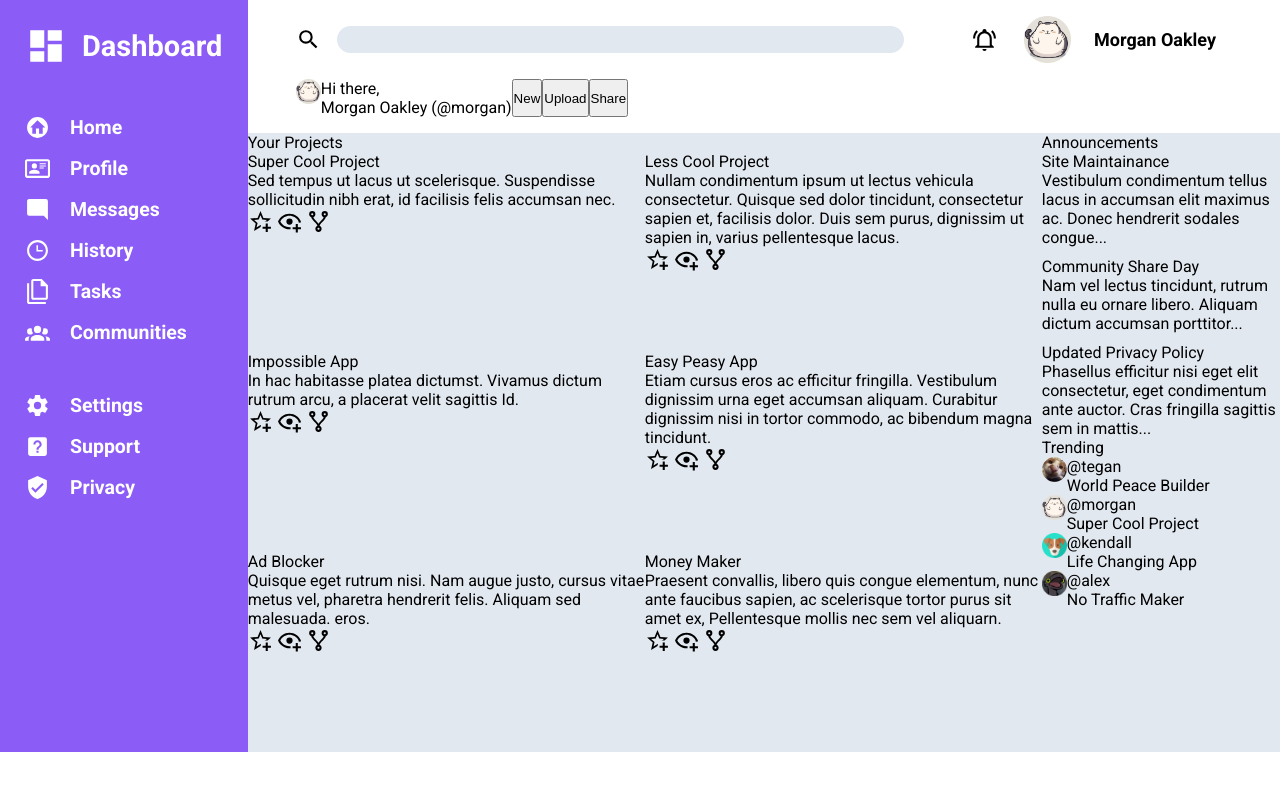
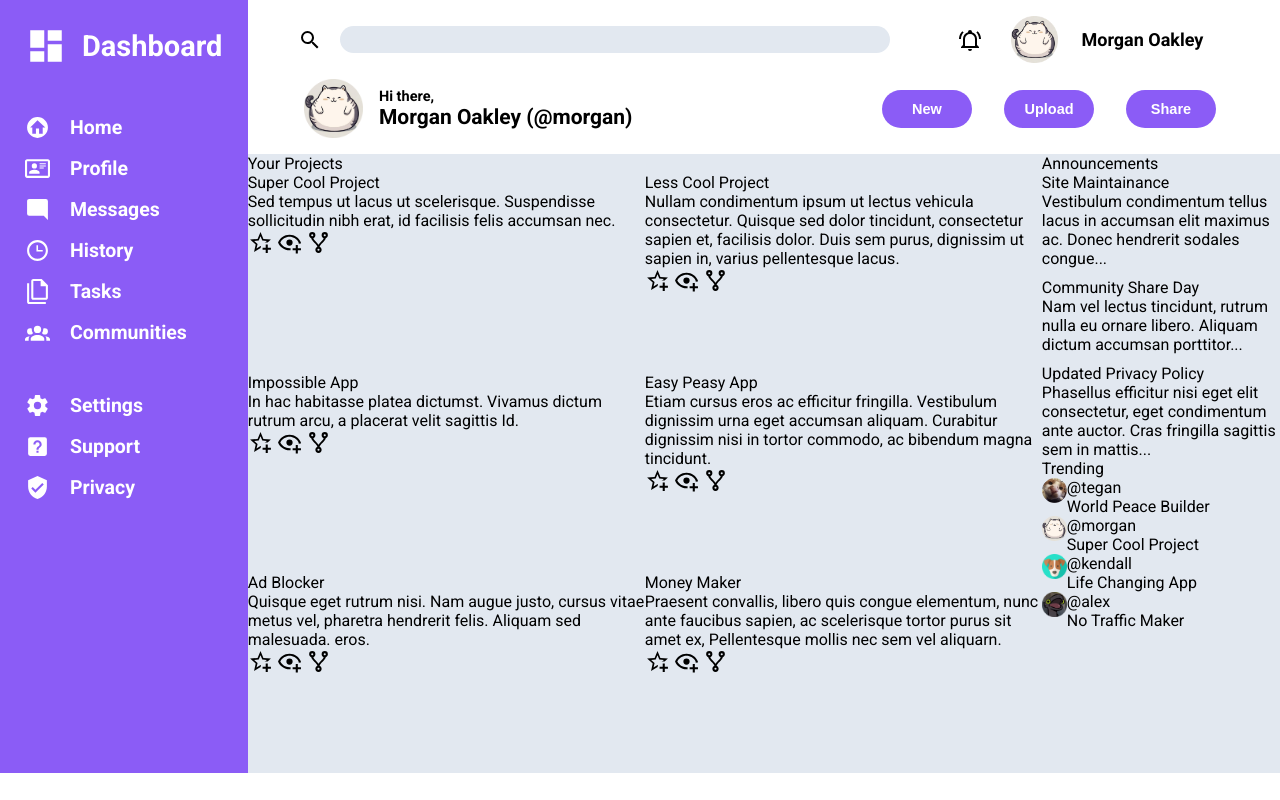
Before and after one commit to Adwithr/admin-dashboard, a plain HTML site: page index.html in a window 1280 px wide. Drawn offline with Linux system fonts and the light colour scheme.

Commit message:
header done

```diff
--- a/index.html
+++ b/index.html
@@ -57,7 +57,7 @@
     <div class="header">
       <div class="header-row-one">
         <div class="h-r-one-left">
-          <img src="./Assets/magnify.svg" alt="search" />
+          <img src="./Assets/magnify.svg" alt="search" id="search" />
           <input type="text" name="search-bar" id="search-bar" id="search-bar" />
         </div>
         <div class="h-r-one-right">
--- a/scss/_header.scss
+++ b/scss/_header.scss
@@ -1,3 +1,5 @@
+@use "sidebar";
+
 .header {
   display: grid;
   grid-template-rows: repeat(2, auto);
@@ -8,8 +10,7 @@
   gap: 1em;
 }
 
-.header-row-one,
-.header-row-two {
+.header-row-one {
   display: flex;
 }
 
@@ -24,6 +25,22 @@
   gap: 1em;
 }
 
+#search,
+#notifications {
+  height: 28px;
+  width: 28px;
+  display: inline-block;
+  padding: 2px;
+  border-radius: 50%;
+  transition: background-color 0.2s ease;
+  &:hover {
+    background-color: hsl(0, 0%, 95%);
+  }
+  &:active {
+    background-color: hsl(0, 0%, 99%);
+  }
+}
+
 .h-r-one-right {
   display: grid;
   grid-template-columns: repeat(3, auto);
@@ -36,8 +53,10 @@
   }
   .username {
     margin-left: -0.5em;
+    margin-right: 0.7em;
     font-weight: bold;
     font-size: large;
+    cursor: default;
   }
   #notifications {
     margin-right: -0.3em;
@@ -58,11 +77,57 @@
   }
 }
 
-.h-r-two-left {
-  display: flex;
+.header-row-two {
+  display: grid;
+  grid-template-columns: repeat(2, 1fr);
 }
 
 .h-r-two-left,
 .h-r-two-right {
   display: flex;
 }
+
+.h-r-two-left {
+  align-items: center;
+  gap: 1em;
+  margin-left: 0.5em;
+  .profile-image {
+    width: 3.7em;
+    height: 3.7em;
+  }
+}
+
+.welcome-text {
+  font-weight: bold;
+  font-size: 14.5px;
+}
+
+.welcome-text + .username {
+  font-weight: bolder;
+  font-size: 21px;
+}
+
+.h-r-two-right {
+  justify-content: flex-end;
+  align-items: center;
+  gap: 2em;
+  button {
+    justify-self: end;
+    background-color: sidebar.$primary-clr;
+    color: sidebar.$white;
+    border: none;
+    height: 38px;
+    width: 90px;
+    border-radius: 3em;
+    font-weight: bold;
+    font-size: 14.5px;
+    &:hover {
+      background-color: hsl(258, 90%, 62%); // CHANGE THIS IF CHANGED THE PRIMARY COLOR
+    }
+  }
+}
+
+.profile-image,
+.welcome .username {
+  cursor: pointer;
+}
--- a/scss/_sidebar.scss
+++ b/scss/_sidebar.scss
@@ -1,4 +1,5 @@
-$sidebar-text-clr: #ffffff;
+$white: #ffffff;
+$primary-clr: #8b5cf6;
 
 .sidebar {
   display: grid;
@@ -6,7 +7,7 @@ $sidebar-text-clr: #ffffff;
   gap: 3em;
   grid-row: 1/3;
   grid-column: 1/2;
-  background-color: #8b5cf6;
+  background-color: $primary-clr;
   justify-content: start;
   padding: 25px;
 }
@@ -14,7 +15,7 @@ $sidebar-text-clr: #ffffff;
 .navs {
   display: flex;
   align-items: center;
-  color: $sidebar-text-clr;
+  color: $white;
   font-size: 19.5px;
   font-weight: bold;
   gap: 20px;
@@ -24,7 +25,7 @@ $sidebar-text-clr: #ffffff;
   }
   p:hover {
     cursor: default;
-    border-bottom: 1.5px solid $sidebar-text-clr;
+    border-bottom: 1.5px solid $white;
   }
 }
 
```
Also changed, not shown: scss/styles.css.
